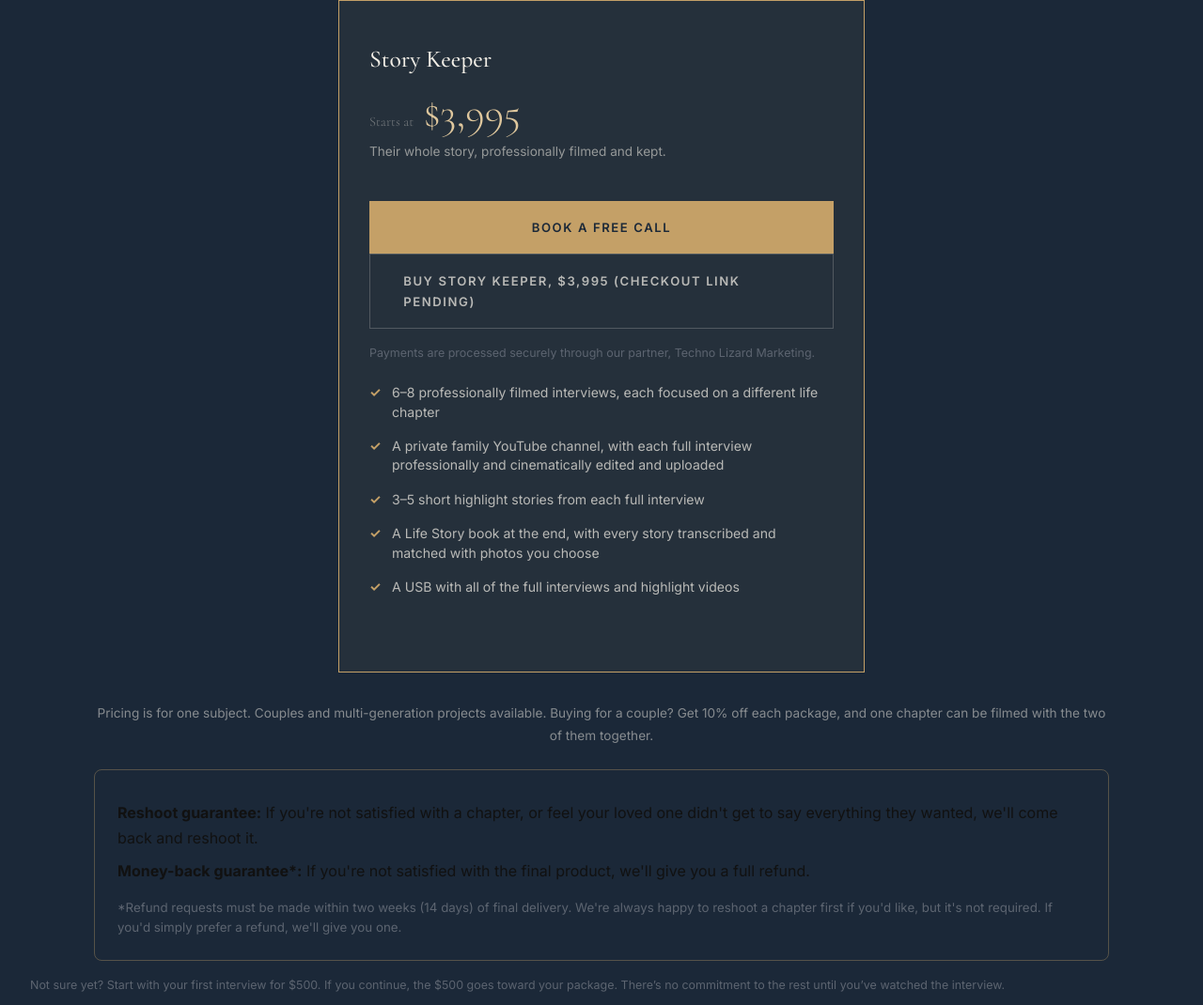
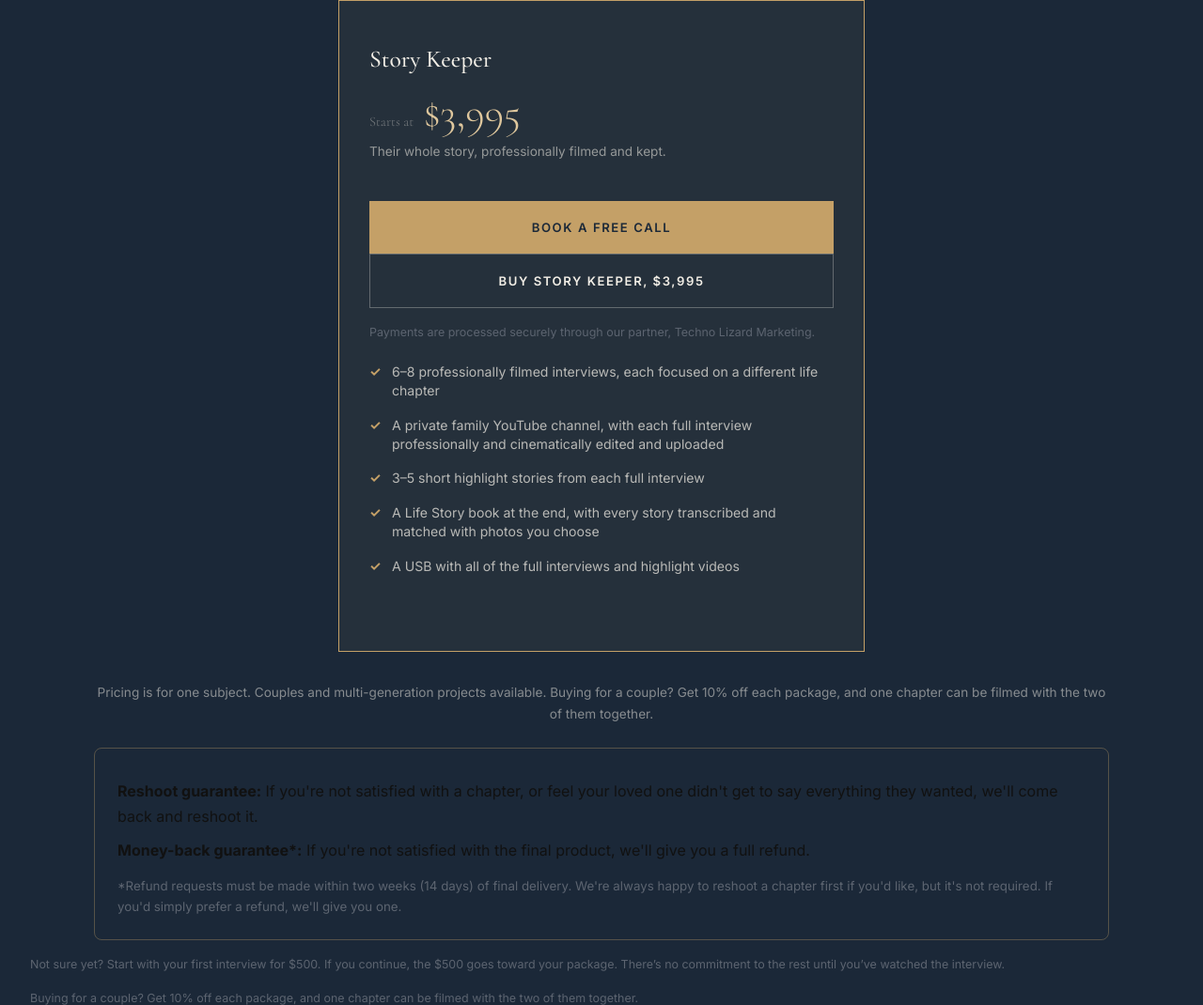
Before and after one commit to michaelwlinton-coder/legacyworks, a plain HTML site: page story-keeper.html in a window 1280 px wide. Shown: the part 5795-6865 px from the top of the page at 94% size. Drawn offline with nearby package versions, Linux system fonts and the light colour scheme; a script that the page names is missing.

Commit message:
Connect Story Keeper package checkout

```diff
--- a/story-keeper.html
+++ b/story-keeper.html
@@ -584,7 +584,7 @@
         <div class="plan-name">Story Keeper</div>
         <div class="plan-price"><small>Starts at</small> $3,995</div>
         <div class="plan-desc">Their whole story, professionally filmed and kept.</div>
-        <div class="pricing-actions"><a href="#book" class="btn btn-gold">Book a free call</a><span class="btn btn-ghost" aria-disabled="true">Buy Story Keeper, $3,995 (checkout link pending)</span></div>
+        <div class="pricing-actions"><a href="#book" class="btn btn-gold">Book a free call</a><a href="https://connect.intuit.com/portal/app/CommerceNetwork/view/scs-v1-28d6afef20634eb991b438d8a0544477029adea4dca2426796993637b799eea49c8da658decb4c3d92e28b058669d9b1-0" class="btn btn-ghost">Buy Story Keeper, $3,995</a></div>
         <p class="payment-note">Payments are processed securely through our partner, Techno Lizard Marketing.</p>
         <ul>
           <li>6&ndash;8 professionally filmed interviews, each focused on a different life chapter</li>
```
